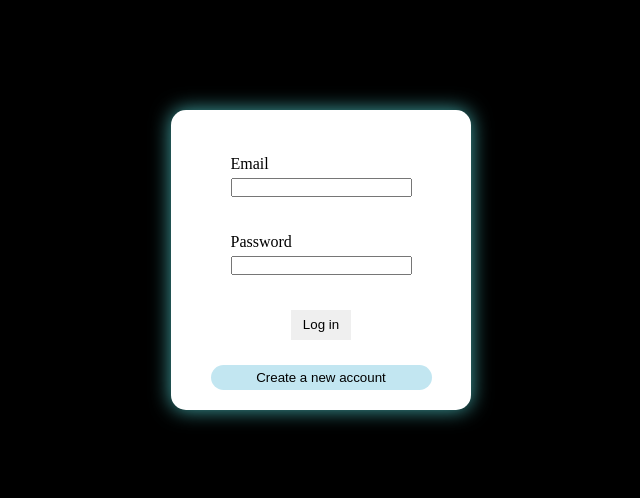
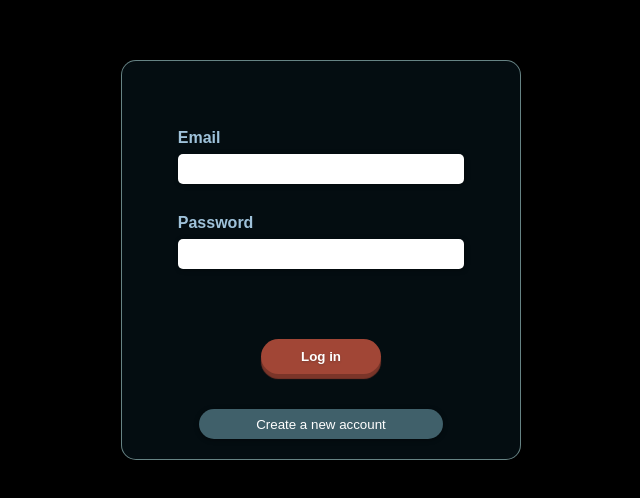
Before and after one commit to SabaKoberidze/shippingSite, a Nuxt app in the folder projectTrucks/: page /login in a window 1280 px wide. Shown: the part 140-638 px from the top of the page, without its empty margins (319-959 px from the left). Built offline with nearby package versions, Linux system fonts and the light colour scheme; no server answers.

Commit message:
some design speculations

```diff
--- a/projectTrucks/assets/styles/main.scss
+++ b/projectTrucks/assets/styles/main.scss
@@ -7,5 +7,6 @@ body{
     width: 100%;
     height: 100vh;
     overflow-y: scroll;
-  background-color: black;
+    background-color: black;
+    font-family: sans-serif;
 }
--- a/projectTrucks/components/dropDownComponent.vue
+++ b/projectTrucks/components/dropDownComponent.vue
@@ -3,7 +3,8 @@
         <span v-if="selectedOption" class="clear-button" @click.stop="clearSelection">✖</span>
         <span v-else class="arrow" :class="{ 'arrow-open': isOpen, 'arrow-close': !isOpen }"></span>
         <button v-if="!isOpen" class="dropdown-button" @click="toggleDropdown" :class="{ selected: selectedOption }">
-            {{ selectedOption || dropdownName }}
+            <p class="dropdown-name" v-if="selectedOption">{{ dropdownName }}</p>
+            <p>{{ selectedOption || dropdownName }}</p>
         </button>
         <div v-else class="dropdown-input-wrapper">
             <input type="text" v-model="searchQuery" :placeholder="selectedOption || dropdownName"
@@ -104,16 +105,21 @@ defineExpose({ clearSelection })
     cursor: pointer;
     width: 100%;
     display: flex;
-    justify-content: space-between;
-    align-items: center;
+    justify-content: center;
+    align-items: start;
+    flex-direction: column;
     height: 40px;
     border: 0;
+    transition: 200ms;
 
     &.selected {
         background-color: rgb(143, 143, 143);
     }
 
-
+    .dropdown-name {
+        font-size: 11px;
+        opacity: 0.6;
+    }
 }
 
 .arrow {
@@ -130,6 +136,10 @@ defineExpose({ clearSelection })
     top: 40%;
     z-index: 3;
 
+    &-close {
+        pointer-events: none;
+    }
+
     &-open {
         transform: rotate(-135deg);
     }
@@ -143,6 +153,7 @@ defineExpose({ clearSelection })
     position: absolute;
     right: 7px;
     top: 25%;
+    transition: 200ms;
 
     &:hover {
         color: #000;
@@ -197,6 +208,7 @@ defineExpose({ clearSelection })
     li {
         padding: 10px;
         cursor: pointer;
+        transition: 200ms;
 
         &:hover {
             background-color: #f1f1f1;
--- a/projectTrucks/components/filterComponent.vue
+++ b/projectTrucks/components/filterComponent.vue
@@ -25,6 +25,8 @@ const dropdownOptions = [
     { name: 'მეოთხე', options: ['ერთი', 'ორი', 'სამი'] },
     { name: 'მეხუთე', options: ['ერთი', 'ორი', 'სამი'] },
     { name: 'მეექვსე', options: ['ერთი', 'ორი', 'სამი'] },
+    { name: 'მეშვიდე', options: ['ერთი', 'ორი', 'სამი'] },
+    { name: 'მერვე', options: ['ერთი', 'ორი', 'სამი'] },
 ];
 const dropdownRef = ref([]);
 
--- a/projectTrucks/components/headerComponent.vue
+++ b/projectTrucks/components/headerComponent.vue
@@ -86,12 +86,14 @@ header {
     height: 60px;
     justify-content: space-between;
     background-color: rgba(136, 145, 146, 0.539);
+    font-weight: bold;
 
     #siteInfo {
         display: flex;
         gap: 40px;
         align-items: center;
         height: 100%;
+        font-weight: bold;
 
         #logo {
             width: 60px;
@@ -165,7 +167,7 @@ header {
 
                 &:nth-child(2) {
                     border: 0;
-                    max-width: 25%;
+                    max-width: 45px;
                 }
             }
 
@@ -176,8 +178,10 @@ header {
                 top: 100%;
                 right: 0;
                 padding: 0;
-                background-color: rgba(255, 255, 255, 0.903);
-                border-radius: 25px 0 25px 25px;
+                background-color: rgba(255, 255, 255, 0.608);
+                backdrop-filter: blur(5px);
+                border: 0;
+                border-radius: 10px 0 10px 10px;
                 z-index: 5;
                 cursor: unset;
 
@@ -192,15 +196,11 @@ header {
                     border: 0;
                     padding: 0;
                     border-right: 1px solid rgba(0, 0, 0, 0.357);
-                    border-radius: 25px 0 0 20px;
+                    border-radius: 0;
                     overflow: hidden;
                     transition: 200ms;
+                    border-radius: 5px 0 0 5px;
 
-                    &:nth-child(2) {
-                        border: 0;
-                        border-radius: 0 0 20px;
-                        overflow: hidden;
-                    }
 
                     p {
                         display: flex;
@@ -209,24 +209,30 @@ header {
                         width: 100%;
                         min-height: 45px;
                         height: 45px;
-                        transition: 100ms;
+                        transition: 200ms;
 
                         &:hover {
-                            background-color: rgba(0, 0, 255, 0.208);
+                            background-color: rgb(184, 124, 113);
                         }
 
                         &.active {
-                            background-color: rgba(0, 0, 67, 0.446);
+                            background-color: rgb(123, 53, 41);
+                            color: white;
                         }
                     }
 
                     &:nth-child(2) {
+                        border: 0;
+                        border-radius: 0 0 5px 0;
+                        overflow: hidden;
+
                         p {
                             align-items: center;
                             justify-content: center;
                             padding: 0;
                         }
                     }
+
                 }
 
             }
@@ -247,23 +253,27 @@ header {
             align-items: center;
             background-image: url("../assets/images/driver.png");
             background-position: center;
+            background-repeat: no-repeat;
             background-size: cover;
             cursor: pointer;
             position: relative;
-            transition: 200ms;
+            outline: 0px solid rgba(0, 0, 0, 0.278);
+            transition: 100ms;
 
             &.active {
-                border-radius: 25px 25px 0 0;
+                outline: 3px solid rgba(0, 0, 0, 0.274);
             }
 
             div {
                 z-index: 5;
                 position: absolute;
-                width: 100px;
-                background-color: white;
-                top: 100%;
+                width: 120px;
+                background-color: rgba(240, 240, 240, 0.111);
+                backdrop-filter: blur(5px);
+                border: 1px solid rgb(123, 53, 41);
+                top: 120%;
                 right: 0;
-                border-radius: 25px 0 25px 0;
+                border-radius: 5px;
                 display: flex;
                 flex-direction: column;
                 overflow: hidden;
@@ -272,11 +282,13 @@ header {
                     display: flex;
                     justify-content: center;
                     align-items: center;
-                    height: 30px;
+                    height: 40px;
                     transition: 200ms;
+                    user-select: none;
+                    color: rgba(255, 255, 255, 0.781);
 
                     &:hover {
-                        background-color: rgb(210, 245, 253);
+                        background-color: rgb(123, 53, 41);
                     }
                 }
             }
--- a/projectTrucks/pages/login.vue
+++ b/projectTrucks/pages/login.vue
@@ -3,6 +3,7 @@
 
         <div id="loginPage">
             <form @submit.prevent="() => (isSignUp ? signUp() : login())">
+                <div id="inputsContaiener">
                     <div>
                         <label for="Email">Email</label>
                         <input id="Email" type="text" v-model="email">
@@ -14,6 +15,7 @@
                     <div v-if="isSignUp">
                         <label for="newPassword">New password</label>
                         <input id="newPassword" type="password" v-model="newPassword">
+                    </div>
                 </div>
                 <button type="submit" value="Submit">
                     <span v-if="isSignUp"> Sign up </span>
@@ -82,59 +84,98 @@ const login = async () => {
     align-items: center;
 
     #loginPage {
-        width: 300px;
-        height: 300px;
-        background-color: rgb(255, 255, 255);
-        box-shadow: 0px 0px 20px rgba(84, 211, 211, 0.801);
+        width: 400px;
+        height: 400px;
+        background-color: rgba(60, 190, 255, 0.067);
+        border: 1px solid rgba(158, 197, 197, 0.645);
         display: flex;
         flex-direction: column;
-        justify-content: space-between;
+        justify-content: flex-end;
+        align-items: center;
         padding: 20px;
         border-radius: 15px;
 
         form {
             display: flex;
             flex-direction: column;
-            justify-content: space-evenly;
             align-items: center;
-            gap: 10px;
-            height: 100%;
+            gap: 50px;
+            width: 100%;
+            height: 300px;
+
+            #inputsContaiener {
+                display: flex;
+                flex-direction: column;
+                justify-content: center;
+                align-items: center;
+                gap: 30px;
+                height: 60%;
+                width: 100%;
 
                 div {
                     display: flex;
                     flex-direction: column;
-                gap: 5px;
+                    align-items: start;
+                    gap: 7px;
+                    width: 80%;
 
                     input {
                         width: 100%;
+                        outline: 0;
+                        border: 0;
+                        height: 30px;
+                        padding: 5px;
+                        border-radius: 5px;
+                        box-shadow: 1px 1px 5px rgba(0, 0, 0, 0.363);
+                    }
+
+                    label {
+                        font-weight: bold;
+                        color: rgb(159, 194, 218);
+                    }
                 }
             }
 
+
             button {
-                min-width: 60px;
-                width: min-content;
-                height: 30px;
+                width: 120px;
+                height: 35px;
                 border: 0;
-                cursor: pointer
+                cursor: pointer;
+                border-radius: 25px;
+                background-color: rgb(161, 70, 54);
+                font-weight: bold;
+                box-shadow: 0px 5px 1px rgb(123, 53, 41);
+                transition: 200ms;
+                color: white;
+                text-shadow: 0px 1px 2px rgba(67, 51, 51, 0.353);
+
+                &:active {
+                    transform: translateY(5px);
+                    box-shadow: 0 0 0 rgb(123, 53, 41);
+                }
             }
         }
     }
 
     #loginButtonContainer {
-        width: 100%;
-        height: 25px;
+        width: 80%;
+        height: 30px;
         display: flex;
         justify-content: center;
 
         button {
+
             border-radius: 30px;
             border: 0;
-            height: 25px;
+            height: 30px;
             width: 85%;
-            background-color: rgba(143, 209, 230, 0.541);
+            background-color: rgba(115, 166, 182, 0.541);
+            box-shadow: 0 1px 5px rgba(0, 0, 0, 0.422);
             cursor: pointer;
 
             span {
+                color: white;
                 width: 100%;
             }
 
```
Lines whose indentation alone changed are shown as unchanged.
